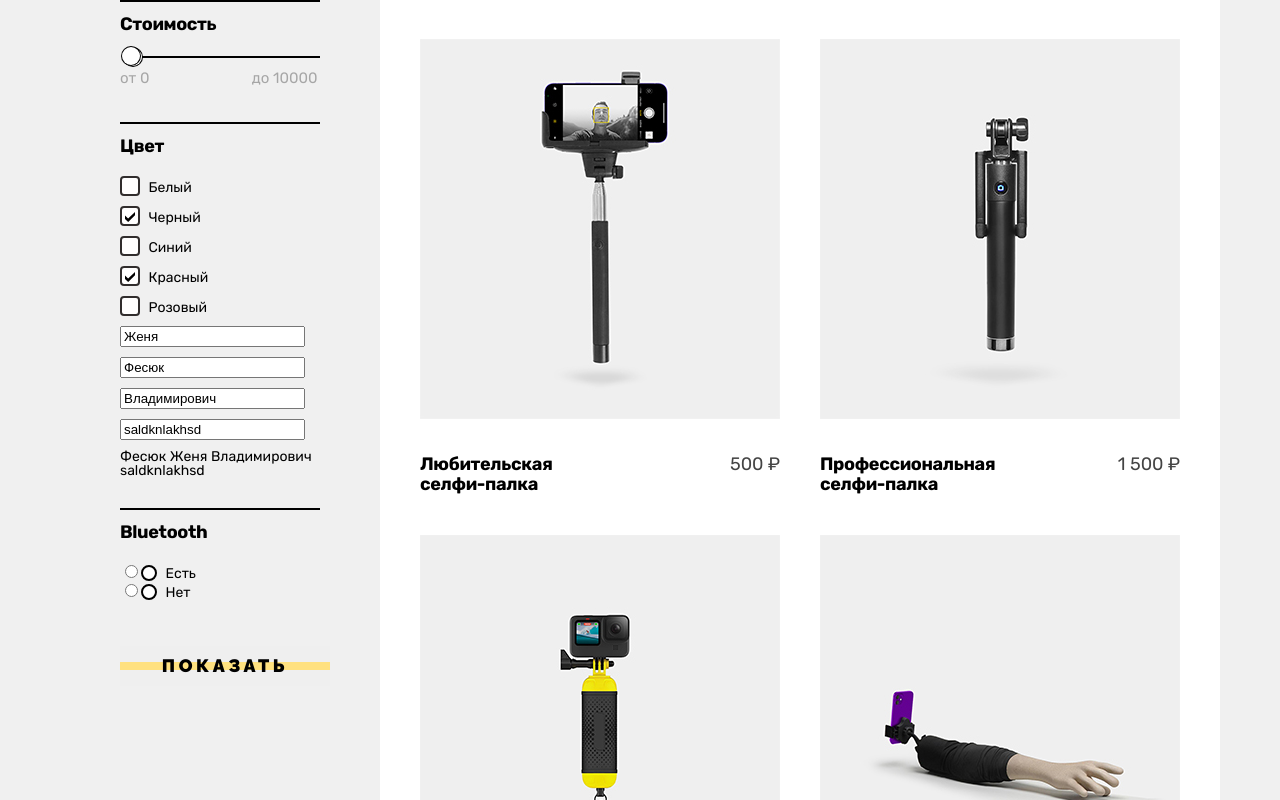
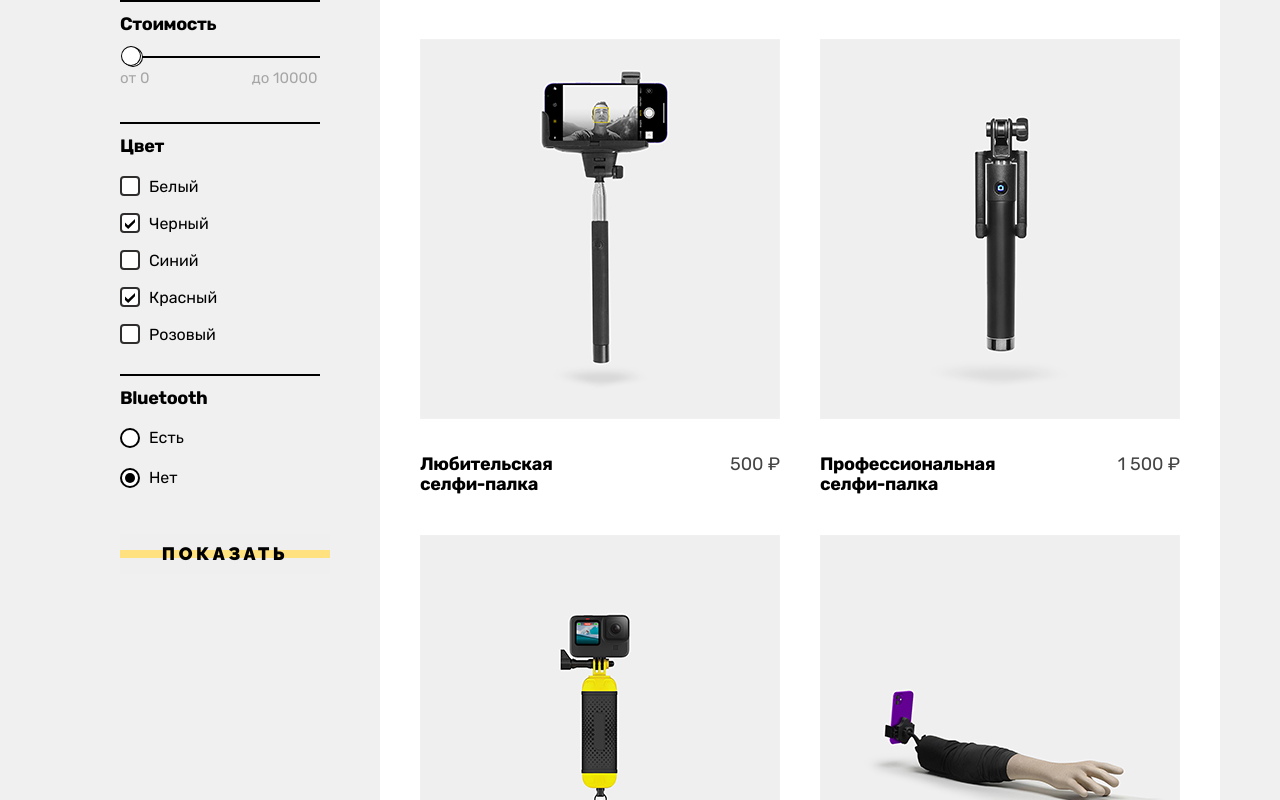
Before and after one commit to Evgeniy-Fes/Evgeniy-Fes.github.io, a Vue app in the folder device-vue/: page /catalog in a window 1280 px wide. Shown: the part 496-1296 px from the top of the page. Built offline with nearby package versions, Linux system fonts and the light colour scheme; a web font is replaced by a local one.

Commit message:
Form + radio + checkbox

```diff
--- a/device-vue/src/components/VCheckbox.vue
+++ b/device-vue/src/components/VCheckbox.vue
@@ -1,6 +1,6 @@
 <template>
   <label class="checkbox-label">
-    <input :checked="checked" :value="value" type="checkbox" class="real-checkbox" @change="updateInput">
+    <input type="checkbox" class="real-checkbox" :checked="checked" :value="value" @change="updateInput">
     <span class="custom-checkbox" />
     {{ label }}
   </label>
@@ -53,6 +53,12 @@ export default {
 <style lang="scss" scoped>
 .checkbox-label{
   cursor: pointer;
+  font-family: $font-rubic;
+font-style: normal;
+font-weight: 400;
+font-size: 16px;
+line-height: 19px;
+color: #000000;
 }
 .real-checkbox {
     width: 0;
--- a/device-vue/src/components/VForm.vue
+++ b/device-vue/src/components/VForm.vue
@@ -9,12 +9,17 @@
         <div class="filter-line"></div>
         <div class="filter-text">Цвет</div>
         <div class="filter-checkbox">
-            <VFormCheckbox />
+            <div class="checkbox-wrapper">
+                <VCheckbox v-for="item in checkboxes" :key="item.id" :label="item.label" :value="item.id"
+                    v-model="item.checked" />
+            </div>
         </div>
         <div class="filter-line"></div>
         <div class="filter-text">Bluetooth</div>
         <div class="filter-radio">
-            <VFormRadio />
+            <div class="radio-wrapper">
+                <VRadio v-for="item in radio" :key="item.id" :label="item.label" :value="item.id" v-model="item.checked" />
+            </div>
         </div>
         <div class="filter-nav">
             <VButton class="filter__button" :width="buttonWidth" type="submit">Показать</VButton>
@@ -25,27 +30,69 @@
 <script>
 import VButton from "@/components/VButton.vue";
 import VFormRange from "@/components/VFormRange.vue";
-import VFormRadio from "@/components/VFormRadio.vue";
-import VFormCheckbox from "@/components/VFormCheckbox.vue";
+import VRadio from "@/components/VRadio.vue";
+import VCheckbox from "@/components/VCheckbox.vue";
 
 export default {
-    components: {
-        VButton,
-        VFormRange,
-        VFormRadio,
-        VFormCheckbox
-    },
     data() {
         return {
-            buttonWidth: '210px'
+            buttonWidth: '210px',
+            radio: [
+                {
+                    label: 'Есть',
+                    id: 1,
+                    checked: false,
+                },
+                {
+                    label: 'Нет',
+                    id: 2,
+                    checked: true,
+                },
+            ],
+            checkboxes: [
+                {
+                    label: 'Белый',
+                    id: 1,
+                    checked: false,
+                },
+                {
+                    label: 'Черный',
+                    id: 2,
+                    checked: true,
+                },
+                {
+                    label: 'Синий',
+                    id: 3,
+                    checked: false,
+                },
+                {
+                    label: 'Красный',
+                    id: 4,
+                    checked: true,
+                },
+                {
+                    label: 'Розовый',
+                    id: 5,
+                    checked: false,
+                },
+            ],
         }
     },
     methods: {
         onSubmit(e) {
             e.preventDefault()
             console.log('onSubmit', e)
-        }
-    }
+        },
+        updateInput(e) {
+            this.inputText = e.target.value
+        },
+    },
+    components: {
+        VButton,
+        VFormRange,
+        VRadio,
+        VCheckbox
+    },
 }
 </script>
 
@@ -101,4 +148,19 @@ export default {
         padding-bottom: 46px;
     }
 }
+.checkbox-wrapper{
+    display: flex;
+    justify-content: center;
+    align-items: flex-start;
+    gap: 17px;
+    flex-direction: column;
+}
+
+.radio-wrapper{
+    display: flex;
+    justify-content: center;
+    align-items: flex-start;
+    gap: 20px;
+    flex-direction: column;
+}
 </style>
--- a/device-vue/src/components/VFormCheckbox.vue
+++ b/device-vue/src/components/VFormCheckbox.vue
@@ -7,13 +7,6 @@
             :value="item.id"
             v-model="item.checked"
         />
-
-        <input v-model="firstName" />
-        <input v-model="lastName" />
-        <input v-model="middleName" />
-        <input :value="inputText" @input="updateInput" />
-        {{ fio }}
-        {{ inputText }}
     </div>
 </template>
 
@@ -81,7 +74,7 @@ export default {
     display: flex;
     justify-content: center;
     align-items: flex-start;
-    gap: 10px;
+    gap: 17px;
     flex-direction: column;
 }
 </style>
--- a/device-vue/src/components/VFormRadio.vue
+++ b/device-vue/src/components/VFormRadio.vue
@@ -1,41 +1,46 @@
 <template>
-    <div>
-        <div class="form-group">
-            <label>
-                <input type="radio" name="choice" value="yes" class="real-radio" v-model="pick">
-                <span class="custom-radio"></span>
-                Есть
-            </label>
-        </div>
-        <div class="form-group">
-            <label>
-                <input type="radio" name="choice" value="no" class="real-radio" v-model="pick">
-                <span class="custom-radio"></span>
-                Нет
-            </label>
-        </div>
+    <div class="radio-wrapper">
+        <VRadio v-for="item in radio" :key="item.id" :label="item.label" :value="item.id" v-model="item.checked" />
     </div>
 </template>
 
 <script>
+import VRadio from './VRadio.vue';
+
 export default {
     data() {
         return {
-            pick: null
+            radio: [
+                {
+                    label: 'Есть',
+                    id: 1,
+                    checked: false,
+                },
+                {
+                    label: 'Нет',
+                    id: 2,
+                    checked: true,
+                },
+            ],
         }
+    },
+    methods: {
+        updateInput(e) {
+            this.inputText = e.target.value
+        }
+    },
+    components: {
+        VRadio,
     }
 }
 </script>
 
 <style scoped lang="scss">
-.custom-radio {
-    display: inline-block;
-width: 16px;
-height: 16px;
-background: #ffffff;
-border: 2px solid black;
-border-radius: 50%;
-vertical-align: text-top;
-margin-right: 5px;
+.radio-wrapper{
+    display: flex;
+    justify-content: center;
+    align-items: flex-start;
+    gap: 20px;
+    flex-direction: column;
 }
 </style>
--- /dev/null
+++ b/device-vue/src/components/VRadio.vue
@@ -0,0 +1,86 @@
+<template>
+    <label class="radio-label">
+        <input type="radio" class="real-radio" name="choise" :checked="checked" :value="value" @change="updateInput">
+        <span class="custom-radio" />
+        {{ label }}
+    </label>
+</template>
+
+<script>
+export default {
+    model: {
+        prop: 'checked',
+        event: 'change',
+    },
+    props: {
+        value: {
+            type: Number,
+            default: null,
+        },
+        checked: {
+            type: Boolean,
+            default: false,
+        },
+        label: {
+            type: String,
+            default: ''
+        },
+    },
+    methods: {
+        updateInput(e) {
+            let isChecked = e.target.checked
+            this.$emit('change', isChecked)
+        }
+    }
+}
+</script>
+
+<style scoped lang="scss">
+.radio-label {
+    cursor: pointer;
+    font-family: $font-rubic;
+    font-style: normal;
+    font-weight: 400;
+    font-size: 16px;
+    line-height: 19px;
+    color: #000000;
+}
+
+.real-radio {
+    position: absolute;
+    width: 0;
+    height: 0;
+    opacity: 0;
+    z-index: -1;
+}
+
+.custom-radio {
+    position: relative;
+    display: inline-block;
+    width: 20px;
+    height: 20px;
+    background: #ffffff;
+    border: 2px solid black;
+    border-radius: 50%;
+    vertical-align: text-top;
+    margin-right: 5px;
+}
+
+.custom-radio::before {
+    content: '';
+    display: inline-block;
+    width: 10px;
+    height: 10px;
+    background: #000000;
+    border-radius: 50%;
+    position: absolute;
+    left: 50%;
+    top: 50%;
+    transform: translate(-50%, -50%) scale(0);
+    transition: 0.2s ease-in;
+}
+
+.real-radio:checked+.custom-radio::before {
+    transform: translate(-50%, -50%) scale(1);
+}
+</style>
```
